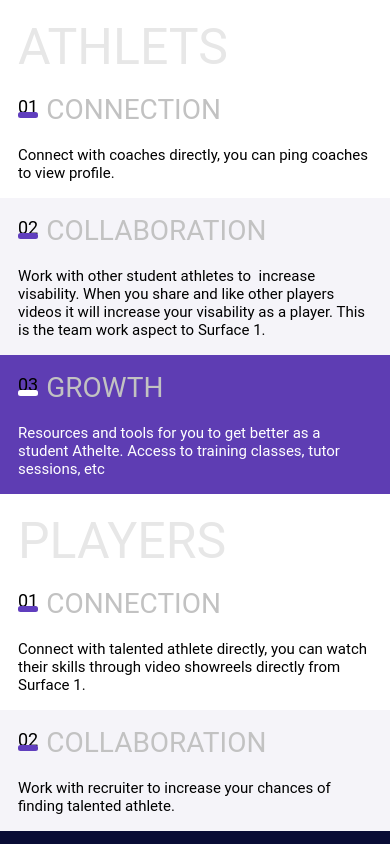
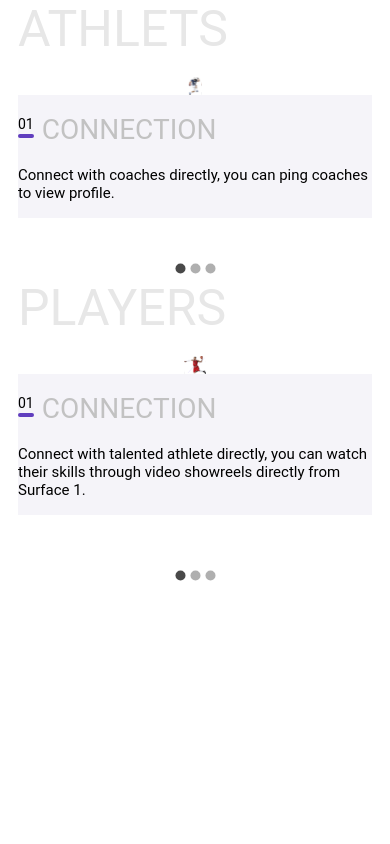
Before and after one commit to wintory/tri-petch-assignment, a React (Vite) app: page / in a window 390 px wide. Built offline with nearby package versions, Linux system fonts and the light colour scheme.

Commit message:
build: add carousel for mobile screen and fix style

```diff
--- a/package.json
+++ b/package.json
@@ -14,7 +14,8 @@
     "@mui/material": "^5.11.15",
     "prettier": "^2.8.7",
     "react": "^18.2.0",
-    "react-dom": "^18.2.0"
+    "react-dom": "^18.2.0",
+    "react-material-ui-carousel": "^3.4.2"
   },
   "devDependencies": {
     "@types/react": "^18.0.28",
--- a/src/components/ContentCard/index.tsx
+++ b/src/components/ContentCard/index.tsx
@@ -26,7 +26,7 @@
   display: 'inline-flex',
 }));
 
-const TopicNumber = styled(Typography)(() => ({
+const TopicNumber = styled(Typography)(({ theme }) => ({
   display: 'block',
   position: 'relative',
   marginRight: '8px',
@@ -38,8 +38,15 @@
     left: 0,
     right: 0,
     height: 0,
-    border: '3px solid #603EBE',
+    border: '2px solid #603EBE',
     borderRadius: '2.5px',
+  },
+
+  [theme.breakpoints.up('md')]: {
+    ':before': {
+      bottom: '4px',
+      border: '3px solid #603EBE',
+    },
   },
 }));
 
@@ -54,7 +61,7 @@
     <Wrapper className="content-card">
       <TitleWrapper>
         <TopicNumber className="topic">
-          <Typography variant="body1">
+          <Typography variant={isMobile ? 'h6' : 'body1'}>
             {formatMinTwoDigits(topicNumber.text)}
           </Typography>
         </TopicNumber>
--- a/src/containers/ContentSection/index.tsx
+++ b/src/containers/ContentSection/index.tsx
@@ -2,6 +2,7 @@
 import { FC } from 'react';
 import ContentCard from '../../components/ContentCard';
 import useOrientation from '../../hooks/useOrientation';
+import Carousel from 'react-material-ui-carousel';
 
 type BackgroundType = 'primary' | 'secondary';
 
@@ -64,10 +65,10 @@
   },
 }));
 
-const ContentBox = styled(Box)(({ theme }) => ({
+const ContentBox = styled(Box)(() => ({
   ':before': {
     content: '""',
-    backgroundColor: theme.palette.common.white,
+    backgroundColor: '#F5F4F9',
     position: 'absolute',
     height: '100%',
     width: '10000px',
@@ -75,6 +76,8 @@
     zIndex: '-1',
   },
 }));
+
+const ContentCarousel = styled(Carousel)(() => ({}));
 
 const ContentSection: FC<ContentBoxProps> = ({
   title,
@@ -85,9 +88,36 @@
 
   return (
     <TitleBox type={type}>
-      <Typography variant={isMobile ? 'h3' : 'h1'} color="#E7E7E7">
+      <Typography
+        variant={isMobile ? 'h3' : 'h1'}
+        color="#E7E7E7"
+        display={isMobile ? 'none' : 'initial'}
+      >
         {title}
       </Typography>
+      {isMobile ? (
+        <ContentCarousel
+          animation="slide"
+          autoPlay={false}
+          indicatorIconButtonProps={{
+            style: {},
+          }}
+        >
+          {data.map(({ title, description }, index) => (
+            <Box position="relative">
+              <ContentBox className="content-box">
+                <ContentCard
+                  title={{ text: title, style: { color: '#C2C2C2' } }}
+                  description={{ text: description }}
+                  topicNumber={{
+                    text: index + 1,
+                  }}
+                />
+              </ContentBox>
+            </Box>
+          ))}
+        </ContentCarousel>
+      ) : (
         <ItemWrapper type={type}>
           {data.map(({ title, description }, index) => (
             <Box position="relative">
@@ -103,6 +133,7 @@
             </Box>
           ))}
         </ItemWrapper>
+      )}
     </TitleBox>
   );
 };
--- a/src/pages/Home.tsx
+++ b/src/pages/Home.tsx
@@ -1,6 +1,5 @@
 import { Box, styled, Typography } from '@mui/material';
 import { FC } from 'react';
-import ContentCard from '../components/ContentCard';
 import { AthletsContent, PlayerContent } from '../constants/mockData';
 import { useOrientation } from '../hooks/useOrientation';
 import FootballPlayerImage from '../assets/images/football-player.svg';
@@ -15,6 +14,7 @@
 
   [theme.breakpoints.up('md')]: {
     padding: '0 32px',
+    backgroundColor: 'transparent',
   },
 }));
 
@@ -22,9 +22,11 @@
   width: '100%',
   display: 'grid',
   gridTemplateColumns: '1fr',
+  backgroundColor: '#FFFFFF',
 
   [theme.breakpoints.up('md')]: {
     gridTemplateColumns: '60% auto',
+    backgroundColor: 'transparent',
 
     ':first-child': {
       gridTemplateColumns: '40% auto',
@@ -32,6 +34,7 @@
   },
 
   [theme.breakpoints.up('lg')]: {
+    backgroundColor: 'transparent',
     gridTemplateColumns: '1fr 1fr',
   },
 }));
@@ -42,8 +45,9 @@
   height: '100%',
 
   [theme.breakpoints.up('md')]: {
+    position: 'absolute',
     top: '24px',
-    width: '500px',
+    minWidth: '500px',
     right: 0,
 
     '&.right-image': {
@@ -55,8 +59,9 @@
   },
 
   [theme.breakpoints.up('lg')]: {
+    position: 'absolute',
+    maxWidth: 'auto',
     top: '24px',
-    maxWidth: '678px',
     right: '200px',
 
     '&.right-image': {
@@ -75,12 +80,31 @@
   return (
     <Wrapper>
       <Content>
-        <TitleBox className={isMobile ? 'hidden' : ''}>
+        <Typography
+          variant={isMobile ? 'h3' : 'h1'}
+          color="#E7E7E7"
+          display={isMobile ? 'initial' : 'none'}
+        >
+          {AthletsContent.title}
+        </Typography>
+        <TitleBox>
           <Image src={FootballPlayerImage} alt="football-player" />
         </TitleBox>
         <ContentSection {...AthletsContent} />
       </Content>
       <Content>
+        <Typography
+          variant={isMobile ? 'h3' : 'h1'}
+          color="#E7E7E7"
+          display={isMobile ? 'initial' : 'none'}
+        >
+          {PlayerContent.title}
+        </Typography>
+        {isMobile && (
+          <TitleBox>
+            <Image src={BasketballPlayerImage} alt="basketball-player" />
+          </TitleBox>
+        )}
         <ContentSection {...PlayerContent} type="secondary" />
         <TitleBox className={isMobile ? 'hidden' : ''}>
           <Image
--- a/src/themes/muiTheme.ts
+++ b/src/themes/muiTheme.ts
@@ -33,6 +33,11 @@
       fontStyle: 'normal',
       fontWeight: 400,
     },
+    h6: {
+      fontSize: '14px',
+      fontStyle: 'normal',
+      fontWeight: 400,
+    },
     subtitle1: {
       fontSize: '36px',
       lineHeight: '42px',
```
Also changed, not shown: 1 other file (tests, documents, lock files or other folders). Lines whose indentation alone changed are shown as unchanged.
